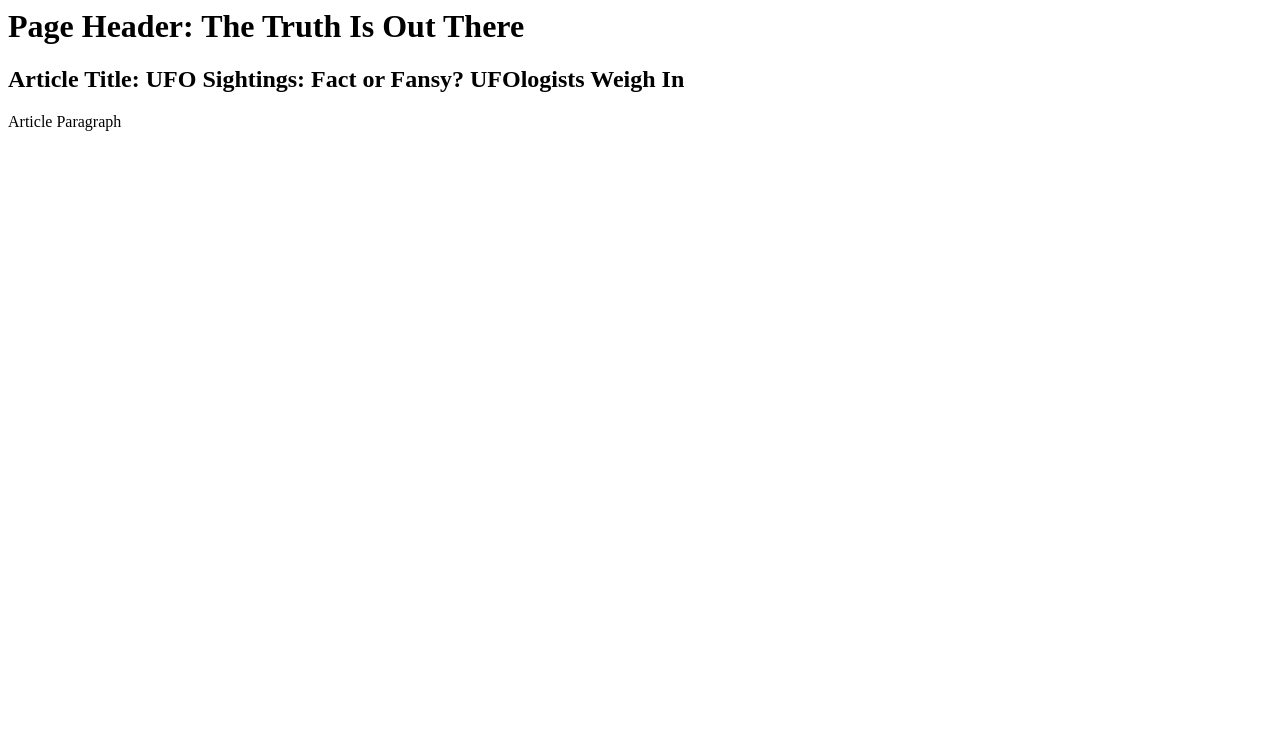
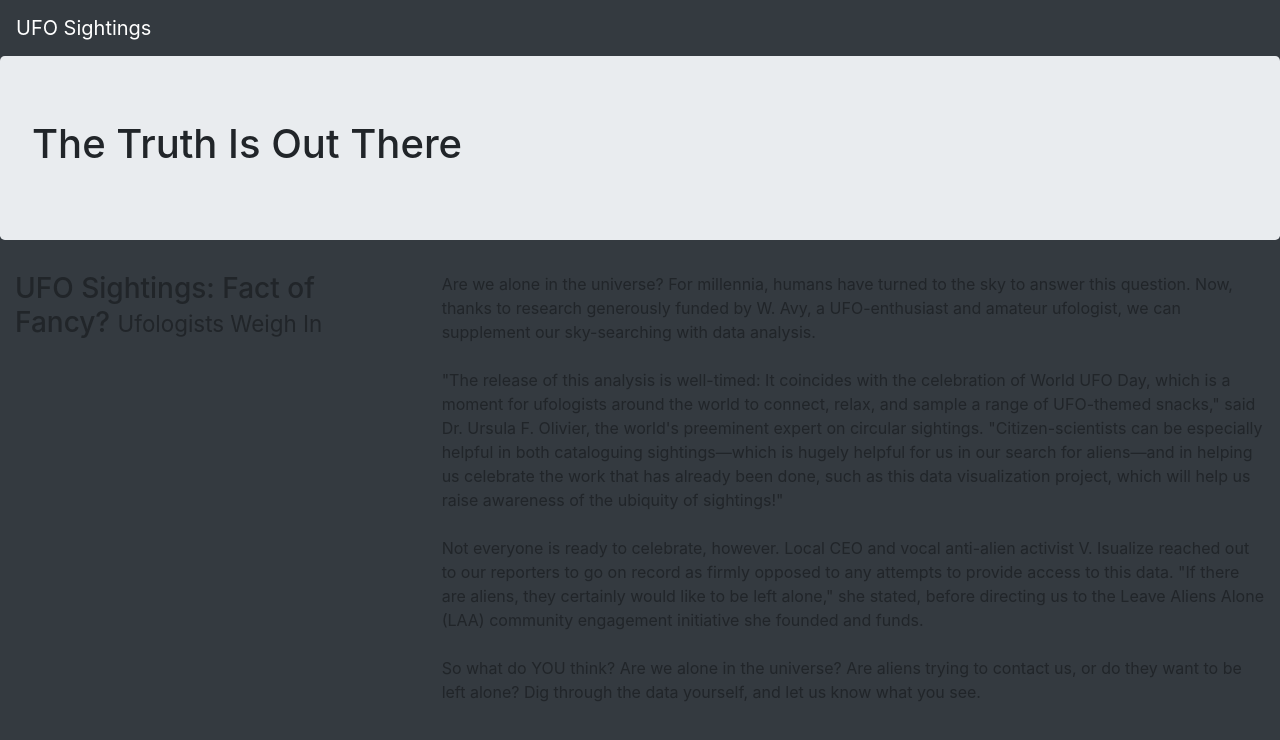
Before and after one commit to JV348/UFOs, a plain HTML site: page index.html in a window 1280 px wide. Drawn offline with nearby package versions, Linux system fonts and the light colour scheme.

Commit message:
Working on html

```diff
--- a/index.html
+++ b/index.html
@@ -1,11 +1,50 @@
-<div class="jumbotron">
-    <h1>Page Header: The Truth Is Out There</h1>
-</div>
-<div class="article">
-<h2>Article Title: UFO Sightings: Fact or Fansy? UFOlogists Weigh In</h2>
-                <p>Article Paragraph</p>
-                                                                     </div>
-<div class="col-md-3">  <div class="col-md-9">
+<!DOCTYPE html>
+<html lang="en">
+<head>
+    <meta charset="UTF-8">
+    <meta name="viewport" content="width=device-width, initial-scale=1.0">
+    <title>UFO Finder</title>
+    <link
+        rel="stylesheet"
+        href="https://maxcdn.bootstrapcdn.com/bootstrap/4.0.0/css/bootstrap.min.css"
+        integrity="sha384-Gn5384xqQ1aoWXA+058RXPxPg6fy4IWvTNh0E263XmFcJlSAwiGgFAW/dAiS6JXm"
+        crossorigin="anonymous"
+        />
+    <link rel="stylesheet" href="static/css/style.css">
+</head>
+<body class = "bg-dark">
+    <div class="wrapper">
+        <nav class="navbar navbar-dark bg-dark navbar-expand-lg">
+            <a class="navbar-brand" href="index.html">UFO Sightings</a>
+        </nav>
+
+    <div class="jumbotron">
+        <h1>The Truth Is Out There</h1>
+    </div>
+
+    <div class="container-fluid">
+        <div class="row">
+            <div class="col-md-4">
+                <h3>UFO Sightings: Fact of Fancy? <small>Ufologists Weigh In</small></h3>
+            </div>
+            <div class="col-md-8">
+                <p>
+                    Are we alone in the universe? For millennia, humans have turned to the sky to answer this question. Now, thanks to research generously funded by W. Avy, a UFO-enthusiast and amateur ufologist, we can supplement our sky-searching with data analysis.<br><br>"The release of this analysis is well-timed: It coincides with the celebration of World UFO Day, which is a moment for ufologists around the world to connect, relax, and sample a range of UFO-themed snacks," said Dr. Ursula F. Olivier, the world's preeminent expert on circular sightings. "Citizen-scientists can be especially helpful in both cataloguing sightings—which is hugely helpful for us in our search for aliens—and in helping us celebrate the work that has already been done, such as this data visualization project, which will help us raise awareness of the ubiquity of sightings!"<br><br>Not everyone is ready to celebrate, however. Local CEO and vocal anti-alien activist V. Isualize reached out to our reporters to go on record as firmly opposed to any attempts to provide access to this data. "If there are aliens, they certainly would like to be left alone," she stated, before directing us to the Leave Aliens Alone (LAA) community engagement initiative she founded and funds.<br><br>So what do YOU think? Are we alone in the universe? Are aliens trying to contact us, or do they want to be left alone? Dig through the data yourself, and let us know what you see.
 
 
-                </div>                  </div>
+                </p>
+            </div>
+        </div>
+    </div>
+    <div class="container-fluid">
+    <div class="row">
+      <div class="col-md-3">
+
+      </div>
+      <div class="col-md-9">
+
+      </div>
+    </div>
+  </div>
+</body>
+</html>
```
